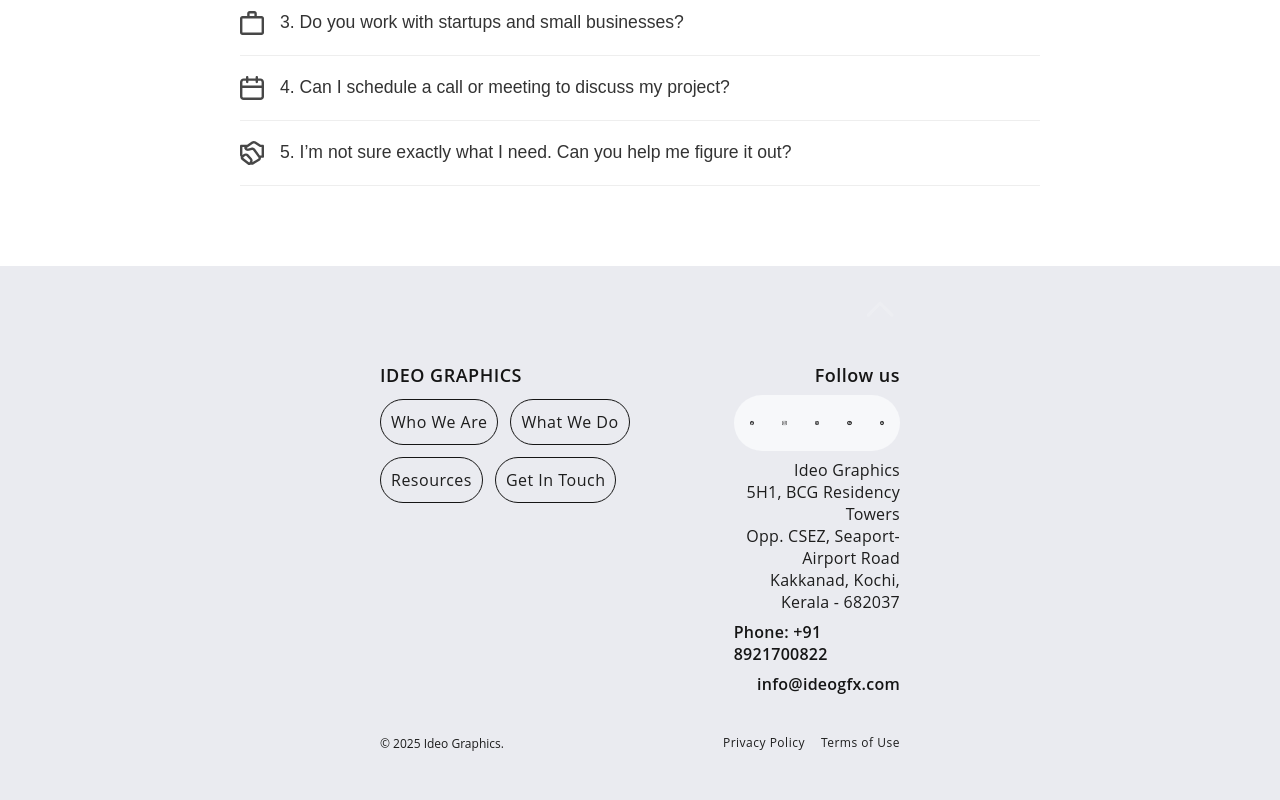
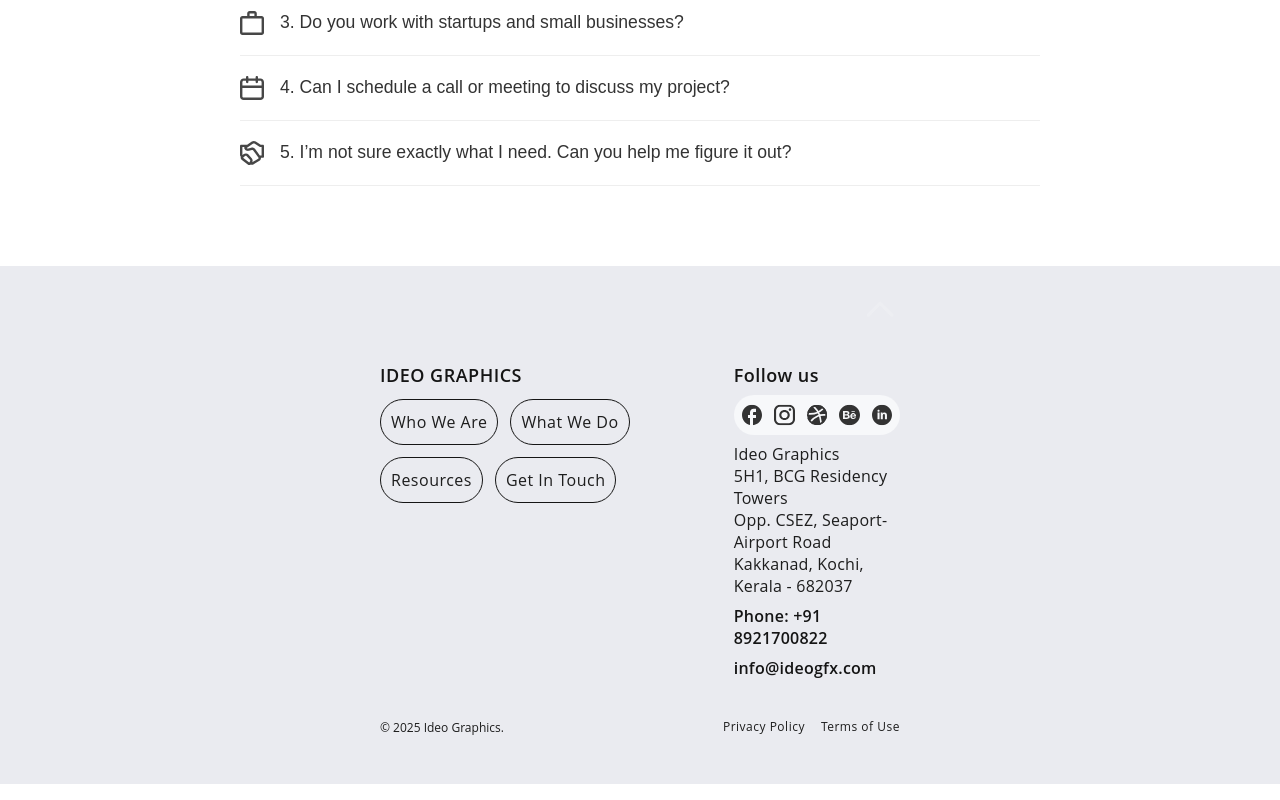
Before and after one commit to ideoguru/ideogfx.com, a Next.js app: page /Get-in-touch in a window 1280 px wide. Shown: the part 2007-2807 px from the top of the page. Built offline with nearby package versions, Linux system fonts and the light colour scheme.

Commit message:
footer Social media icon

```diff
--- a/src/styles/Footer.module.css
+++ b/src/styles/Footer.module.css
@@ -93,11 +93,11 @@
 }
 
 .rightTextColumn {
-  width: 100%; /* Full width on mobile */
+  width: 100%;
   display: flex;
   flex-direction: column;
   gap: 8px;
-  align-items: center; /* Center align for mobile */
+  align-items: center; /* Center on mobile */
 }
 
 .heading {
@@ -115,15 +115,20 @@
   background-color: #f7f8fa;
   border-radius: 56px;
   padding: 4px;
+  /* border-radius: 100px; */
+
 }
 
 .iconWrapper {
-  border-radius: 100px;
-  padding: 12px;
+  border-radius: 56px;
   display: flex;
   justify-content: center;
   align-items: center;
   cursor: pointer;
+  align-self: stretch;
+  display: flex;
+padding: 4px;
+gap: 4px;
 }
 
 .socialIcon {
@@ -212,17 +217,24 @@
     width: 264px; /* Restore original width for larger screens */
     align-items: flex-end; /* Align right for larger screens */
   }
-
-  .address {
-    text-align: right; /* Align right for larger screens */
-  }
-
-  .contactInfo {
-    align-items: flex-end; /* Align right for larger screens */
-  }
-
   .copyrightSection {
     flex-direction: row; /* Restore horizontal layout for larger screens */
     justify-content: space-between;
   }
+  .rightTextColumn {
+    width: 264px;
+    align-items: flex-start; /* Changed from flex-end to flex-start */
+  }
+
+  .address {
+    text-align: left; /* Changed from right */
+  }
+
+  .contactInfo {
+    align-items: flex-start; /* Changed from flex-end */
+  }
+
+  .socialIcons {
+    justify-content: flex-start; /* Add this to align icons to left */
+  }
 }
```
